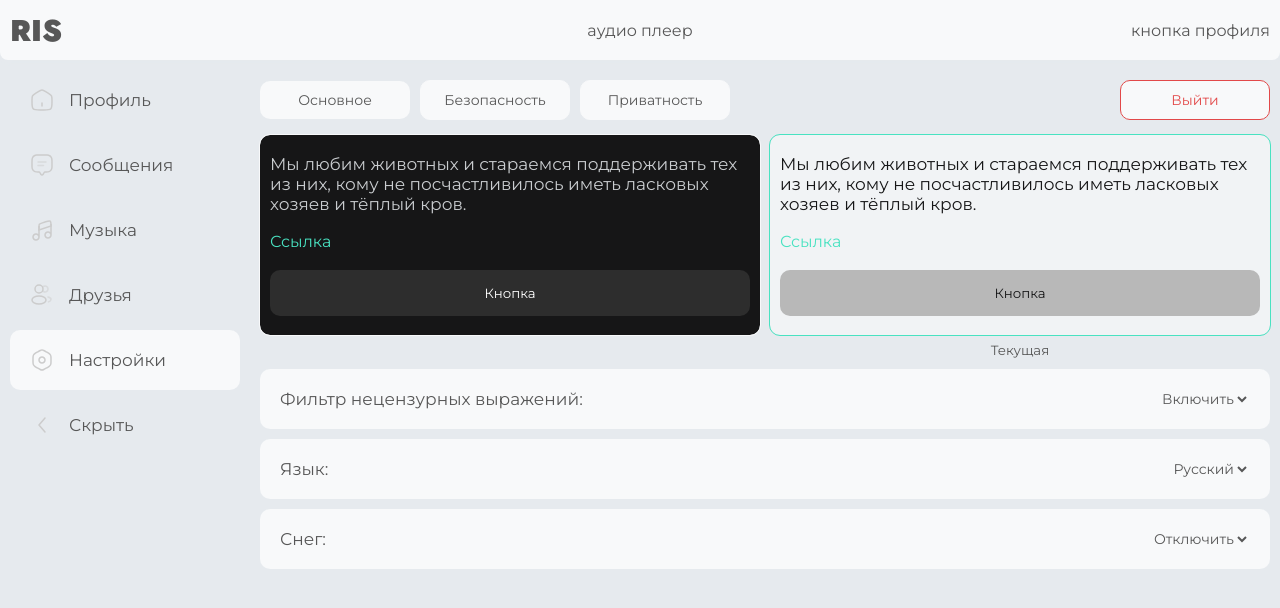
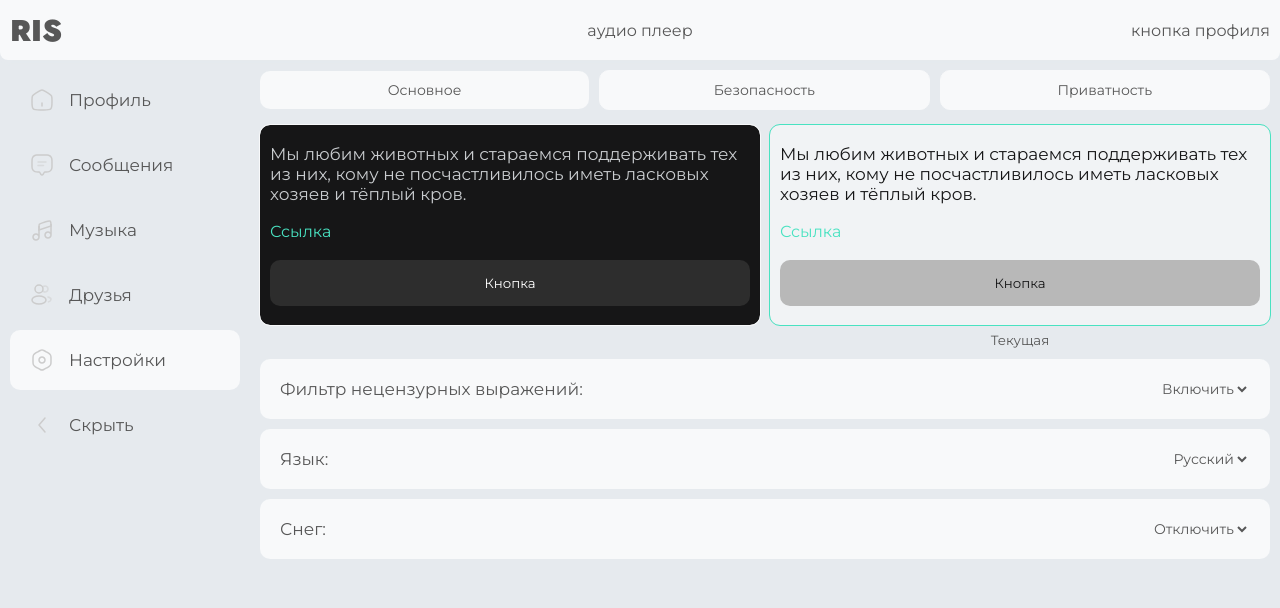
Before and after one commit to Holid4y/Client_RIS, a React (Vite) app: page /setting in a window 1280 px wide. Shown: the top 608 px of the page. Built offline with nearby package versions, Linux system fonts and the light colour scheme.

Commit message:
mini update

```diff
--- a/src/assets/styles/App.css
+++ b/src/assets/styles/App.css
@@ -451,20 +451,19 @@ footer {
 
 .group-btn {
     display: flex;
-    justify-content: space-between;
+    justify-content: start;
     align-items: center;
     gap: 10px;
     width: 100%;
-    overflow-x: scroll; /* Включаем горизонтальную прокрутку */
-    overflow-y: hidden; /* Убираем вертикальный скролл */
-    scrollbar-width: none; /* Скрываем скроллбар в Firefox */
-    margin-top: 10px;
+    overflow-x: scroll;
+    overflow-y: hidden;
+    scrollbar-width: none;
 }
 .group-btn::-webkit-scrollbar {
-    display: none; /* Скрываем скроллбар в Chrome, Safari и Edge */
+    display: none;
 }
 .group-btn > .btn {
-    max-width: 150px;
+    max-width: 100%;
     min-width: 130px;
 }
 .group-btn .accordion {
@@ -639,7 +638,7 @@ input[type="radio"]:checked + label .theme_block.light {
     justify-content: space-between;
     align-items: center;
     gap: 10px;
-    margin-bottom: 15px;
+    margin-bottom: 10px;
 }
 .group_input button{
     width: 40px;
--- a/src/pages/Home/components/Carusel/Carusel.css
+++ b/src/pages/Home/components/Carusel/Carusel.css
@@ -4,7 +4,7 @@
   margin: 0 auto;
 }
 .slick-list{
-  width: 90%;
+  width: 88%;
   margin: 0 auto;
   border-radius: 20px;
 }
@@ -24,13 +24,13 @@
   position: absolute;
   cursor: pointer;
   display: flex;
-  border-radius: 20px;
+  border-radius: 10px;
   border: var(--bs-second-bg);
   justify-content: center;
   text-align: center;
   align-items: center;
   color: var(--bs-body-second-color);
-  opacity: 0.5;
+  opacity: 0.7;
   z-index: 10;
   transform: scale(1.01);
   transition: opacity .3s ease;
--- a/src/pages/Home/components/FriendsList/FriendsList.tsx
+++ b/src/pages/Home/components/FriendsList/FriendsList.tsx
@@ -16,7 +16,9 @@ const friendsData: Friend[] = [
     { id: 3, firstName: 'Emily', lastName: 'Johnson', image: 'images/people/women/03.jpg', status: 'Online', description: 'Enjoys reading and traveling.' },
     { id: 4, firstName: 'Sara', lastName: 'Williams', image: 'images/people/women/04.jpg', status: 'Away', description: 'Loves cooking and gardening.' },
     { id: 5, firstName: 'Kate', lastName: 'Brown', image: 'images/people/women/05.jpg', status: 'Online', description: 'Fitness enthusiast and yogi.' },
-    { id: 6, firstName: 'Lauraqweqweqwe', lastName: 'Jonqweqweqwes', image: 'images/people/women/06.jpg', status: 'Offline', description: 'Enjoys painting and nature walks.' }
+    { id: 6, firstName: 'Lauraqweqweqwe', lastName: 'Jonqweqweqwes', image: 'images/people/women/06.jpg', status: 'Offline', description: 'Enjoys painting and nature walks.' },
+    { id: 7, firstName: 'Anna', lastName: 'Smith', image: 'images/people/women/07.jpg', status: 'Online', description: 'Loves hiking and photography.' },
+    { id: 8, firstName: 'Jane', lastName: 'Doe', image: 'images/people/women/08.jpg', status: 'Offline', description: 'Passionate about music and art.' },
 ];
 
 const FriendsList: React.FC = () => {
--- a/src/pages/Music/Music.tsx
+++ b/src/pages/Music/Music.tsx
@@ -7,6 +7,8 @@ import MyMusicAccordion from './components/MyMusicAccordion';
 import PopularMusicAccordion from './components/PopularMusicAccordion';
 import NewMusicAccordion from './components/NewMusicAccordion';
 import MenuMobile from '../../components/Menu/Mobile/MenuMobile';
+
+import SVG from '../../components/SVG/SVG';
 
 const Music: React.FC = () => {
     const { isCollapsed, handleCollapse } = useMenu(); // Получаем состояние и функцию
@@ -30,7 +32,12 @@ const Music: React.FC = () => {
                         <Menu isCollapsed={isCollapsed} handleCollapse={handleCollapse} />
                     </div>
                     <div className="container-center">
-                    <input type="text" className="input_" placeholder="@oleg_yurlov"/>
+                    <div className="group_input">
+                        <input type="text" className="input_" placeholder="Поиск музыки"/>
+                        <button id="toggleViewBtn">
+                            <SVG name="plus" />
+                        </button>
+                    </div>
                     <div className="group-btn">
 
                             <button
@@ -54,7 +61,6 @@ const Music: React.FC = () => {
                             >
                                 Новое
                             </button>
-                            <button className="btn secondary end">Добавить</button>
                         </div>
 
                         <div className={`accordion-content ${activeContent === 'content1' ? 'show' : ''}`} id="content1" >
--- a/src/pages/Setting/Setting.tsx
+++ b/src/pages/Setting/Setting.tsx
@@ -52,7 +52,6 @@ const Setting: React.FC = () => {
                             >
                                 Приватность
                             </button>
-                            <button className="btn danger end">Выйти</button>
                         </div>
 
                         <div className={`accordion-content ${activeContent === 'content1' ? 'show' : ''}`} id="content1" >
```
Also changed, not shown: src/components/SVG/SVG.tsx (+10 -7 lines).
